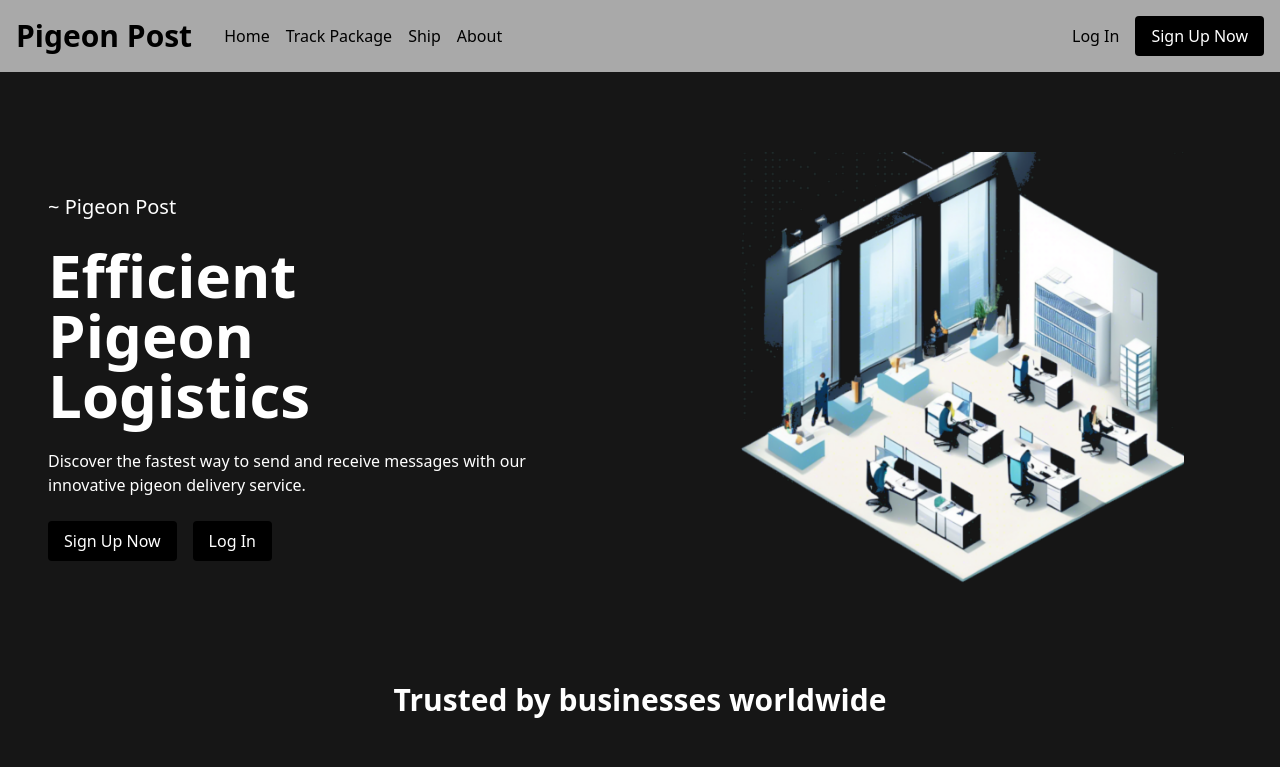
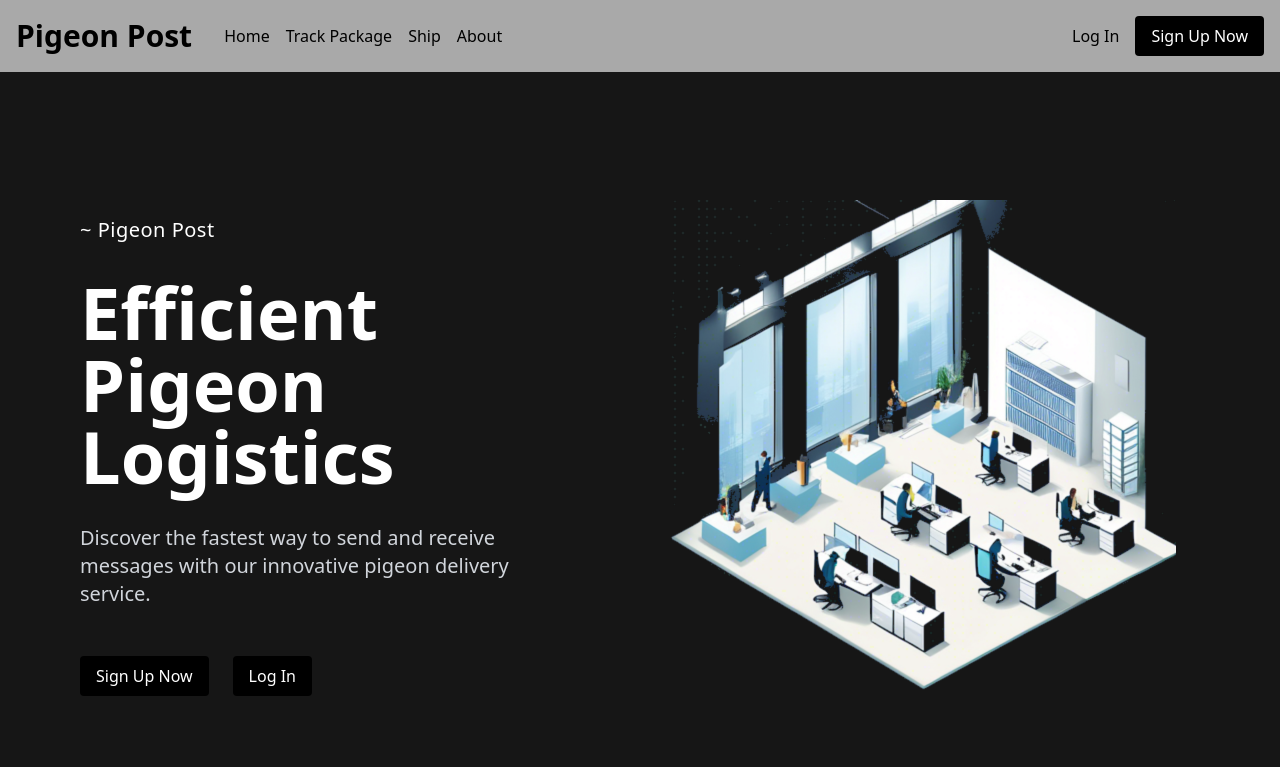
Before and after one commit to Zander-M75/Pigeon-Post, a React (Vite) app: page / in a window 1280 px wide. Shown: the top 767 px of the page. Built offline with nearby package versions, Linux system fonts and the light colour scheme.

Commit message:
fixed hero spacing and added padding to top and bottom

```diff
--- a/src/components/extra/Partners.jsx
+++ b/src/components/extra/Partners.jsx
@@ -20,7 +20,7 @@ export default function Partners() {
     return (
         <div>
             <h2 className="text-center text-3xl text-white font-bold mb-12">Trusted by businesses worldwide</h2>
-            <div className="flex flex-wrap justify-center items-center gap-20">
+            <div className="flex flex-wrap justify-center items-center gap-40">
                 <img
                     src={amazon}
                     alt="Partner Logo 1"
--- a/src/pages/Home.jsx
+++ b/src/pages/Home.jsx
@@ -4,28 +4,34 @@ import Partners from "../components/extra/Partners";
 export default function Home() {
   return (
     <div className="bg-[#161616] min-h-screen w-full pl-4 pr-4 pb-4">
-      <div className="max-w-7xl mx-auto flex flex-col md:flex-row items-center justify-between gap-8">
+      <div className="max-w-7xl mx-auto flex flex-col md:flex-row items-center justify-between px-8 md:px-16 py-20 md:py-32">
         {/* Left div - Text content */}
-        <div className="w-full md:w-1/2 p-4 md:p-8 flex flex-col gap-6">
-          <h4 className="text-white text-xl">~ Pigeon Post</h4>
-          <h2 className="text-white text-4xl md:text-6xl font-bold">
-            Efficient<br/> Pigeon<br/> Logistics
+        <div className="w-full md:w-1/2 flex flex-col gap-8">
+          <h4 className="text-white text-xl font-light tracking-wide">~ Pigeon Post</h4>
+          <h2 className="text-white text-5xl md:text-7xl font-bold leading-tight">
+            Efficient<br/>
+            Pigeon<br/>
+            Logistics
           </h2>
-          <p className="text-white text-m max-w-lg">
+          <p className="text-gray-300 text-lg md:text-xl max-w-md">
             Discover the fastest way to send and receive messages with our innovative pigeon delivery service.
           </p>
-          <div className="flex flex-row items-center gap-4">
+          <div className="flex flex-row items-center gap-6 mt-4">
             <BlackButton href="/signup">Sign Up Now</BlackButton>
             <BlackButton href="/login">Log In</BlackButton>
           </div>
         </div>
 
         {/* Right div - Image */}
-        <div className="w-full md:w-1/2 p-4 md:p-20 flex items-center justify-center">
-          <img src={officeClipart} alt="Pigeon" className="w-full max-w-xl h-auto" />
+        <div className="w-full md:w-1/2 flex items-center justify-center mt-12 md:mt-0">
+          <img
+            src={officeClipart}
+            alt="Pigeon"
+            className="w-full max-w-lg h-auto object-contain"
+          />
         </div>
       </div>
-      <div className="max-w-7xl mx-auto">
+      <div className="max-w-7xl mx-auto pb-20">
         <Partners />
       </div>
     </div>
```
